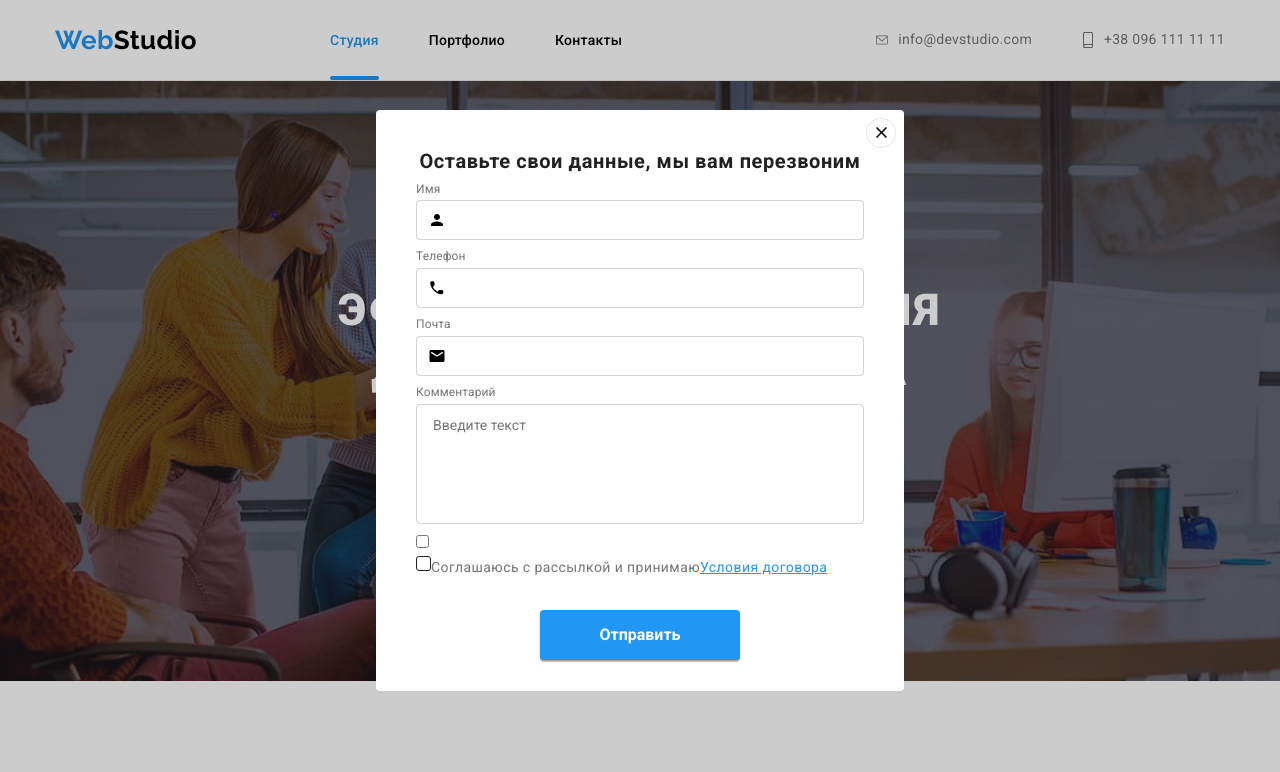
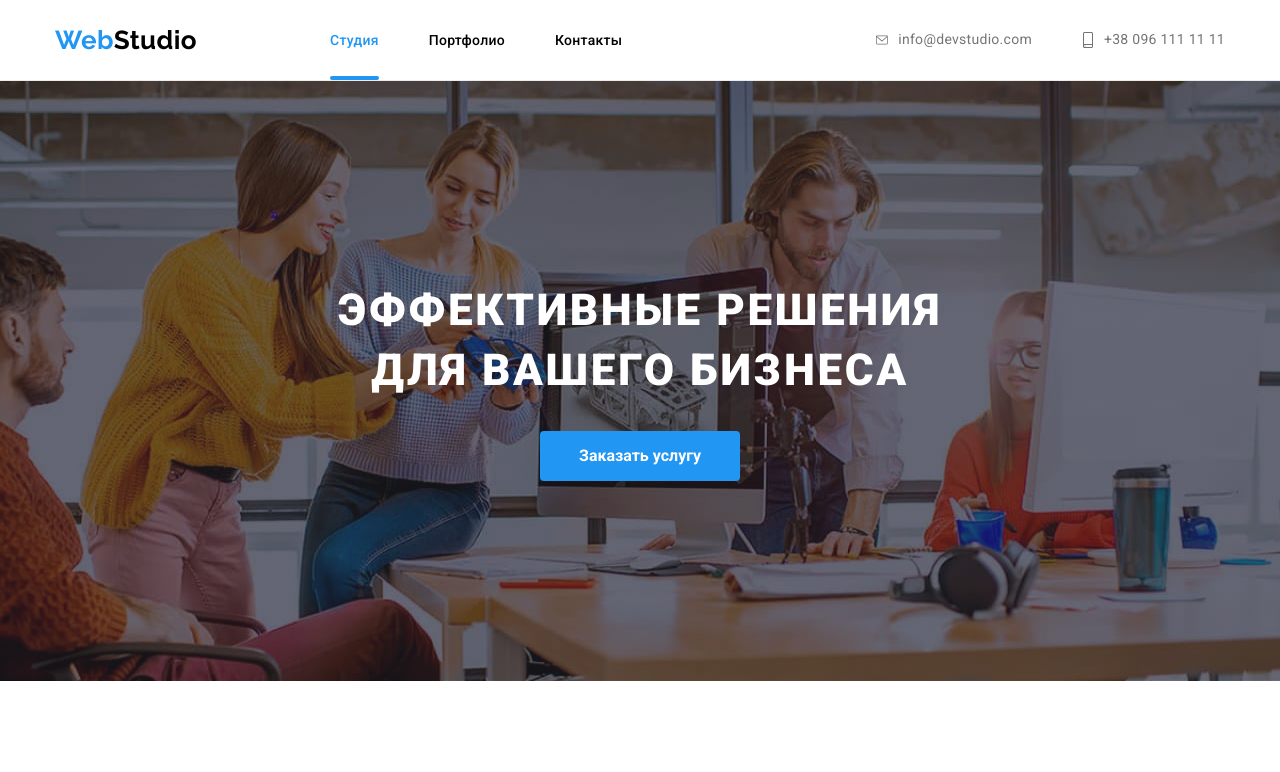
Before and after one commit to smirnypavel/goit-markup-hw-06, a plain HTML site: page index.html in a window 1280 px wide. Shown: the top 772 px of the page. Drawn offline with nearby package versions, Linux system fonts and the light colour scheme.

Commit message:
вроде бы все

```diff
--- a/css/styles.css
+++ b/css/styles.css
@@ -779,6 +779,7 @@ body {
 }
 
 .feedback-link {
+  margin-left: 3px;
   color: var(--accent-color-text);
 }
 
@@ -792,14 +793,20 @@ body {
 
 .check-text {
   display: flex;
+  align-items: center;
 }
 
 .check-text span {
-  width: 15px;
-  height: 15px;
-  border: 1px solid var(--secondary-text-color);
-  border-radius: 3px;
-  display: block;
+  margin-right: 7px;
+  width: 16px;
+  height: 16px;
+  background-repeat: no-repeat;
+  background-image: url(../images/icon/check-border.svg);
+}
+
+.feedback-checkbox:checked + .check-text span {
+  background-repeat: no-repeat;
+  background-image: url(../images/icon/icon-check.svg);
 }
 
 .sabmit-btn {
--- a/index.html
+++ b/index.html
@@ -372,27 +372,27 @@
             </div>
         </div>
     </footer>
-<div class="backdrop is-hidde" data-modal>
+<div class="backdrop is-hidden" data-modal>
     <div class="modal">
         <p class="feedback-title">Оставьте свои данные, мы вам перезвоним</p>
         <form action="#" class="feedback-form">
             <div class="feedback-field">
                 <label for="user-name" class="feedback-label">Имя</label>
-                <input type="text" name="user-name" id="user-name" class="user-input">
+                <input type="text" name="user-name" id="user-name" class="user-input" required>
                 <svg class="input-icon">
                     <use href="./images/icon/icon-defs.svg#icon-person"></use>
                 </svg>
             </div>
             <div class="feedback-field">
                 <label for="user-tel" class="feedback-label">Телефон</label>
-                <input type="tel" name="user-tel" id="user-tel" class="user-input">
+                <input type="tel" name="user-tel" id="user-tel" class="user-input" required>
                 <svg class="input-icon">
                     <use href="./images/icon/icon-defs.svg#icon-phone"></use>
                 </svg>
             </div>
             <div class="feedback-field">
                 <label for="user-email" class="feedback-label">Почта</label>
-                <input type="email" name="user-email" id="user-email" class="user-input">
+                <input type="email" name="user-email" id="user-email" class="user-input" required>
                 <svg class="input-icon">
                     <use href="./images/icon/icon-defs.svg#icon-email"></use>
                 </svg>
@@ -401,10 +401,10 @@
                 <label for="user-comment" class="feedback-label">Комментарий</label>
                 <textarea name="user-comment" id="user-comment" class="user-input comment" placeholder="Введите текст"></textarea>
             </div>
-            <input type="checkbox" id="feedback-checkbox" class="feedback-checkbox" >
+            <input type="checkbox" id="feedback-checkbox" class="feedback-checkbox backdrop is-hidden" required >
             <label for="feedback-checkbox" class="check-text">
-                <span></span>
-                Соглашаюсь с рассылкой и принимаю<a href="" class="feedback-link"> Условия договора</a></label>
+                <span class="check-check"></span>
+                Соглашаюсь с рассылкой и принимаю<a href="" class="feedback-link">Условия договора</a></label>
             <button type="submit" class="button sabmit-btn">Отправить</button>
         </form>
         <button type="button" class="close-btn" data-modal-close>
@@ -414,6 +414,6 @@
         </button>
     </div>
 </div>
-<!-- <script src="./js/modal.js"></script> -->
+<script src="./js/modal.js"></script>
 </body>
 </html>
```
Also changed, not shown: images/icon/check-border.svg (added), images/icon/icon-check.svg (added), 2 other files.
